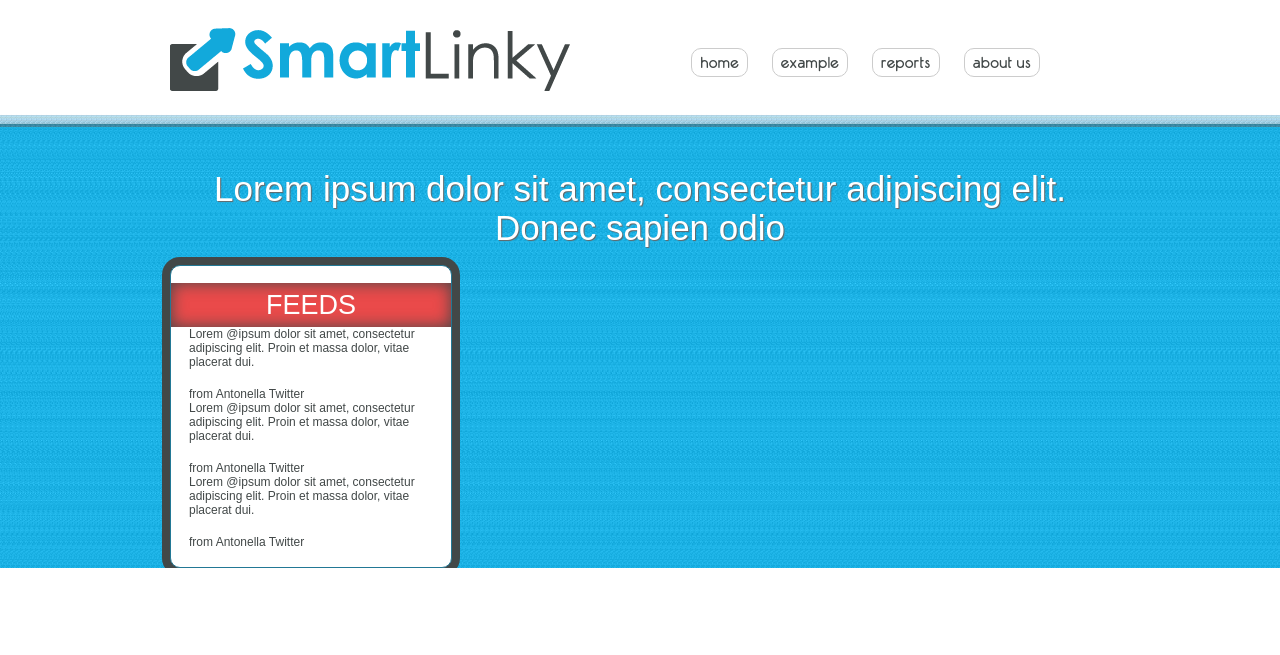
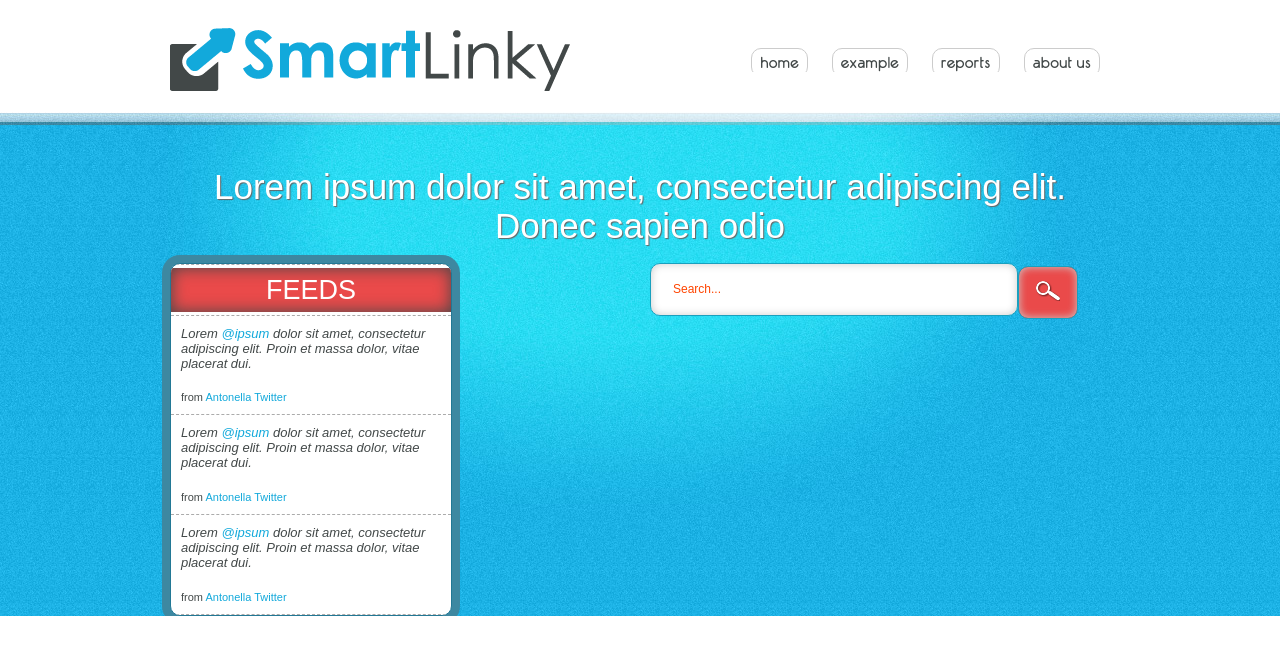
Before and after one commit to rootart/DQA, a Django app: template smartlinky/templates/index.html in a window 1280 px wide. Shown: the top 655 px of the page. Run offline with Django 3.2, Linux system fonts and the light colour scheme; the template is opened without the code that fills it, so the values that code supplies are empty; parts of the project's set-up code (start-up, migrations or seed data) failed here and were passed over.

Commit message:
Add css and html

```diff
--- a/smartlinky/media/css/css3.css
+++ b/smartlinky/media/css/css3.css
@@ -42,33 +42,19 @@
 }
 
 .box_shadow {
-	-webkit-box-shadow: 0px 0px 0px 8px ;
-	-moz-box-shadow: 0px 0px 0px 8px ;
-	box-shadow: 0px 0px 0px 8px ;
+	-webkit-box-shadow: 0px 0px 0px 8px #3d88a1;
+	-moz-box-shadow: 0px 0px 0px 8px #3d88a1;
+	box-shadow: 0px 0px 0px 8px #3d88a1;
 }
 .box_shadow_inside {
 -webkit-box-shadow: inset 0px 0px 16px 0px #424848;
 -moz-box-shadow: inset 0px 0px 16px 0px #424848;
 box-shadow: inset 0px 0px 16px 0px #424848;
 }
-.box_shadow_multiple {
-	-webkit-box-shadow: 0 0 20px #ccc inset,
-						10px 7px 15px #f0f961,
-						-10px 7px 15px #55fc6d,
-						-10px -7px 15px #55d7fc,
-						10px -7px 15px #fc9c9c;
-
-	-moz-box-shadow: 0 0 20px #ccc inset,
-						10px 7px 15px #f0f961,
-						-10px 7px 15px #55fc6d,
-						-10px -7px 15px #55d7fc,
-						10px -7px 15px #fc9c9c;
-
-	box-shadow:		0 0 20px #ccc inset,
-						10px 7px 15px #f0f961,
-						-10px 7px 15px #55fc6d,
-						-10px -7px 15px #55d7fc,
-						10px -7px 15px #fc9c9c;
+.box_shadow_inside_light {
+-webkit-box-shadow: inset 0px 0px 8px 0px #ccc;
+-moz-box-shadow: inset 0px 0px 8px 0px #ccc;
+box-shadow: inset 0px 0px 8px 0px #ccc;
 }
 
 .rotate {
--- a/smartlinky/media/css/general.css
+++ b/smartlinky/media/css/general.css
@@ -23,6 +23,8 @@ body {
 .bold {font-weight:600;}
 .italic {font-style:italic;}
 
+.dashed_line {	border-bottom:1px dashed #ababab;}
+
 a {	color:#424848;	text-decoration:none;}
 a:hover, a:focus { }
 a:active, a:visited { }
@@ -44,17 +46,6 @@ blockquote {
 /* ** ** Header Styles ** ** */
 h1, h2, h3, h4, h5 { font-family:'AR Techni', Arial, sans-serif; margin:0 0 0.5em; line-height:1.1em;}
 /* ** ** ul li's ** ** */
-ul{
-  list-style:outside disc;
-}
-ul,ol{
-  margin:0 0 1.5em 1.5em;
-  padding:0;
-}
-li ul,li ol{
-  padding:0;
-  margin:0 0 1.5em 1.5em;
-}
 
 
 /* ** ** custom select color ** ** */
--- a/smartlinky/media/css/style.css
+++ b/smartlinky/media/css/style.css
@@ -27,6 +27,9 @@ header nav ul li a:active {
 	background:url(../imgs/background.jpg) repeat-x;
 	float:left;
 }
+.light {
+	background:url(../imgs/light.jpg) no-repeat;
+}
 #main h1 {
 	color: #fff;
 	font-size: 35px;
@@ -39,16 +42,60 @@ article #feeds {
 	background:#fff;
 	border:1px solid #227895;
 }
-article .feeds_title {
+#feeds ul li  {
+	border-bottom:1px dashed #ababab;
+	padding:10px;
+}
+#feeds ul li p {
+	font-size:13px;
+	font-style:italic;
+}
+#feeds ul li span {
+	font-size:11px;
+}
+article #feeds h2{
+	line-height:44px;
+}
+article a {
+	color:#12a9db;
+}
+article .red_shadow {
 	background:#ea4a4a;
 	color:#fff;
 	font-size:27px;
 	height:44px;
-	margin-top:17px;
+	margin-bottom:3px;
+	margin-top:3px;
 	text-align:center;
 	text-transform:uppercase;
 }
-article .feeds_title h2{
-	line-height:44px;
+/******* fine feeds **********/
+/******* search **********/
+#search {
+	float:right;
 }
-/******* fine feeds **********/
+#search input {
+	float:left;
+	height:53px;
+	width:80%;
+	border:1px solid #19a0be;
+	padding-left:22px;
+	font-family:"Arial";
+}
+#search button {
+	border:1px solid #19a0be;
+	cursor:pointer;
+	float:left;
+	height:53px;
+	width:60px;
+}
+input[type=search]: {
+	font-size: 16px;
+	height:22px;
+	width:100%;
+}
+
+input[type=search]::-webkit-input-placeholder {
+	color: orangered;
+}
+/******* fine search **********/
--- a/smartlinky/templates/index.html
+++ b/smartlinky/templates/index.html
@@ -16,7 +16,7 @@
 		<div class="row">
 			<header>
 				<div class="logo col col_7"><img src="../media/imgs/logo.gif" alt="smartlinky" /></div>
-				<nav class="col col_8">
+				<nav class="col col_9">
 					<ul class="fontface">
 						<li><a href="#"  class="rounded">home</a></li>
 						<li><a href="#"  class="rounded">example</a></li>
@@ -28,13 +28,15 @@
 			</header>
 		</div>
 		<section id="main" class="big_row back_middle">
-			<div class="row">
+			<div class="row light">
 				<h1 class="shadow">Lorem ipsum dolor sit amet, consectetur adipiscing elit. <br /> Donec sapien odio</h1>
 				<article>
 					<div id="feeds" class="col col_5 rounded box_shadow">
-						<div class="box_shadow_inside feeds_title">
+						<div class="dashed_line"></div>
+						<div class="box_shadow_inside red_shadow">
 							<h2>feeds</h2>
 						</div>
+						<div class="dashed_line"></div>
 						<ul>
 							<li>
 								<p>Lorem <a href="#">@ipsum </a>dolor sit amet, consectetur adipiscing elit. Proin et massa dolor, vitae placerat dui. </p>
@@ -52,7 +54,11 @@
 					</div>
 				</article>
 				<article id="search">
-					<div class="col col_5">
+					<div class="col col_8">
+					<form>
+						<input class="box_shadow_inside_light rounded" type=search results=5 name=s placeholder=Search... autosave=unique>
+						<button class="box_shadow_inside_light red_shadow rounded"> <img src="../media/imgs/search_icon.png" /> </button>
+					</form>
 					</div>
 				</article>
 			</div>
```
Also changed, not shown: smartlinky/media/imgs/background.jpg, smartlinky/media/imgs/light.jpg (added), smartlinky/media/imgs/search_icon.png (added).
